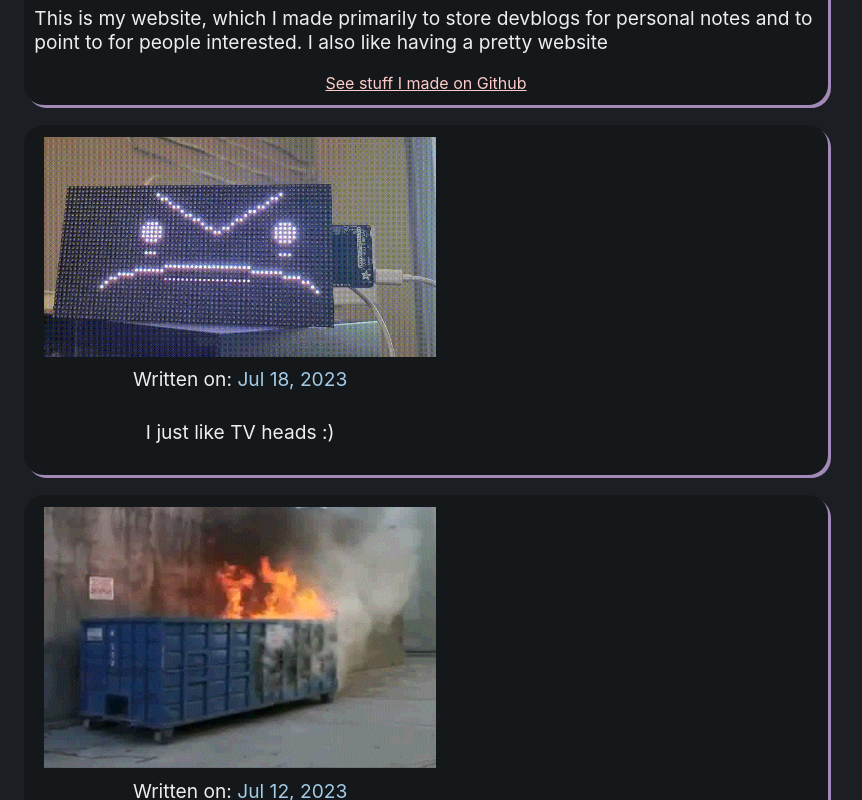
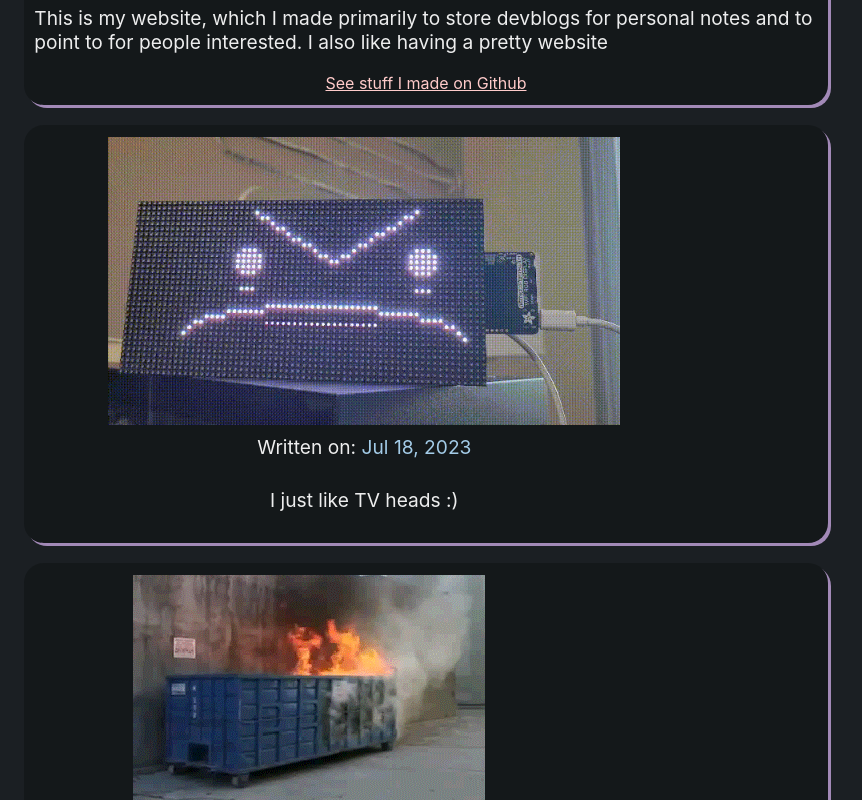
Before and after one commit to DvorakDwarf/dvorakdwarf.github.io, a React (Create React App) app: page / in a window 1280 px wide. Shown: the part 880-1680 px from the top of the page, without its empty margins (214-1076 px from the left). Built offline with nearby package versions, Linux system fonts and the light colour scheme.

Commit message:
finished TV head article

```diff
--- a/src/articles/content/TV_head/Article.jsx
+++ b/src/articles/content/TV_head/Article.jsx
@@ -24,9 +24,9 @@ function Hi() {
         <iframe src="https://www.youtube.com/embed/yEIA7uc1x5s" title="YouTube video player" frameborder="0" allow="accelerometer; autoplay; clipboard-write; encrypted-media; gyroscope; picture-in-picture; web-share" allowfullscreen></iframe>
         <p>It all started with me finding this neat video on youtube. I recommend you watch it yourself as I took a lot of advice from it. I downloaded their tutorial files and used them as a reference frequently at the beginning</p>
 
-        <p>I saw a couple different TV heads previously while doom scrolling, such as the one person from <a href='https://www.youtube.com/watch?v=2HmKYEZgkSY'>Jschlatt's show and tell</a> which has the cool feature of the controls being hidden in the gloves. I tried looking up how to do it but the person who made the cosplay is silent as a partisan so I ended up doing something more boring</p>
+        <p>I saw a couple of different TV heads previously while doom scrolling, such as the one person from <a href='https://www.youtube.com/watch?v=2HmKYEZgkSY'>Jschlatt's show and tell</a> which has the cool feature of the controls being hidden in the gloves. I tried looking up how to do it but the person who made the cosplay is silent as a partisan so I ended up doing something more boring</p>
         <h2>The helmet</h2>
-        <p>I happen to own a pretty sweet 3D printer gifted to me from a program I participated in and as a result decided that printing the case would be the best. One glaring issue arose immediately. That of my lack of skill with 3D modelling. I am gonna be honest. Either the 3D model files weren't in the tutorial zip from the youtube video or I am actually -20/-20 vision because I did not find the 3D model they used in the video. That is why I decided to make my own 3d model despite never having seriously done it. I decided to use FreeCAD and my experience has been mixed at best. I don't know enough about CAD to give a real review but the process of trying to do anything outside of making a sketch and then padding it felt like pulling teeth</p>
+        <p>I happen to own a pretty sweet 3D printer gifted to me from a program I participated in and as a result, decided that printing the case would be the best. One glaring issue arose immediately. That of my lack of skill with 3D modeling. I am gonna be honest. Either the 3D model files weren't in the tutorial zip from the youtube video or I am actually -20/-20 vision because I did not find the 3D model they used in the video. That is why I decided to make my own 3D model despite never having seriously done it. I decided to use FreeCAD and my experience has been mixed at best. I don't know enough about CAD to give a real review but the process of trying to do anything outside of making a sketch and then padding it felt like pulling teeth</p>
         <img className='thumbnail' src={require('./images/big_head.jpg')}></img>
         <span>Accurate representation of the dimensions of my head</span>
         <p>The printer bed is not large enough to print anything I can fit my head in, so the helmet was done in many smaller parts. Each side is printed in 4 parts that are later hot glued together using attachment pieces I printed. I also added baby foam around the head hole™ like in the video so that I don't slice my throat wearing this thing.</p>
@@ -36,13 +36,14 @@ function Hi() {
         <span>The suspect in question</span>
         <p>Sick and tired of all this guessing I just bought what Minbitt used in the video. A Matrixportal M4. And it worked great ! Made me wonder what the hell the HAT used a second charger for if the M4 just ran off of a USB. It was very easy to use and saved me much Advil in the process</p>
         <h2>The software</h2>
-        <p>I tried running Minbitt's code and it worked fine but I wanted more. The controls using an accelerometer were quite incovenient and I wanted to change it since I planned on going to a con with it. (Also the code was outdated what's in the video I think). I saw that the M4 had Bluetooth Low Power, so I could control the board remotely from my phone. There is a weird problem with the board that causes it to go from 60fps 4k Ultra HD Dolby digital audio to 1fps if you are connected with BLE and that sucks. I dealt with the problem by ignoring it and just disconnecting from it when I don't need to change faces</p>
+        <p>I tried running Minbitt's code and it worked fine but I wanted more. The controls using an accelerometer were quite inconvenient and I wanted to change it since I planned on going to a con with it. (Also the code was outdated what's in the video I think). I saw that the M4 had Bluetooth Low Power, so I could control the board remotely from my phone. There is a weird problem with the board that causes it to go from 60fps 4k Ultra HD Dolby digital audio to 1fps if you are connected with BLE and that sucks. I dealt with the problem by ignoring it and just disconnecting from it when I didn't need to change faces</p>
         <p>The bluefruit BLE app I used has a control pad and it's got 4 arrows and 4 buttons. I numbers to pick different faces/options and the arrows to pick between 3 different face sets and the options set, where I can control THE GLITCHES</p>
         <h2>THE GLITCHES</h2>
-        <p>I love glitch visual effects. I think the look cool as hell and I wanted some of that on my TV head. Due to the limited number buttons and me not wanting to change the effects periodically I decided to set the helmet to automatic mode. This way different glitches would occur randomly. This would turn off when I manually change faces</p>
-        <p>While making these I also found out the limitatiosn of the Matrixportal M4. These visual effects aren't instant and there is a visible "scanline" of sorts which to me just adds to the aesthetic. Some glitches I added are: jitter, dissapearing rows, random color rows, random palette, full screen garble before reset, and possibly something else I am forgetting. Partially inspired by the boombot screen from <a href='https://www.youtube.com/watch?v=DBDspsbNKRo'>this</a> video</p>
+        <p>I love glitch visual effects. I think they look cool as hell and I wanted some of that on my TV head. Due to the limited number of buttons and me not wanting to change the effects periodically, I decided to set the helmet to automatic mode. This way different glitches would occur randomly. This would turn off when I manually change faces</p>
+        <p>While making these I also found out the limitations of the Matrixportal M4. These visual effects aren't instant and there is a visible "scanline" of sorts which to me just adds to the aesthetic. Some glitches I added are jitter, disappearing rows, random color rows, random palette, full screen garble before reset, and possibly something else I am forgetting. Partially inspired by the boombot screen from <a href='https://www.youtube.com/watch?v=DBDspsbNKRo'>this</a> video</p>
         <h2>The final product</h2>
-        <p>WIP I am still building the thing lol</p>
+        <img className='thumbnail' src={require('./images/head.png')}></img>
+        <p>I think it looks quite sweet. Overall I am happy with what I got and putting this hunk of junk together was a lot of good experience</p>
       </main>
     </article>
     </div>
--- a/src/articles/default.css
+++ b/src/articles/default.css
@@ -77,16 +77,15 @@ main h2 {
 .preview {
     display: flex;
     flex-direction: column;
+    align-items: center;
     margin: 0 10px;
-    width: 50%;
     flex: 1 auto auto;
 
     overflow: hidden;
 }
 
 .preview > img {
-    max-width:100%;
-    max-height:100%;
+    max-width: 80%;
 }
 
 .preview > p {
--- a/src/pages/home/home.css
+++ b/src/pages/home/home.css
@@ -32,8 +32,12 @@
     display: flex;
     width: 68%;
     margin: 10px;
-    min-width: 275px;
-    max-width: 1200px;
+    /* min-width: 275px;
+    max-width: 1200px; */
+}
+
+.gallery-item > img {
+    max-height: 500px;
 }
 
 .me {
```
Also changed, not shown: src/articles/content/TV_head/images/head.png (added).
